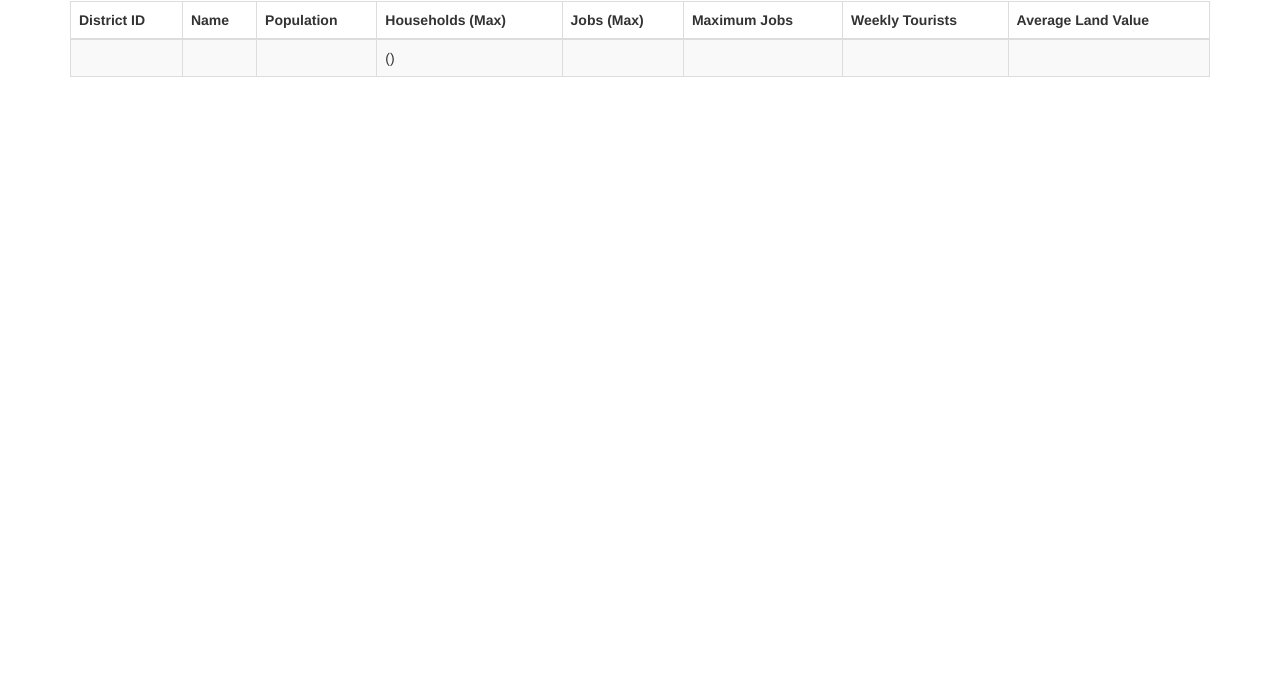
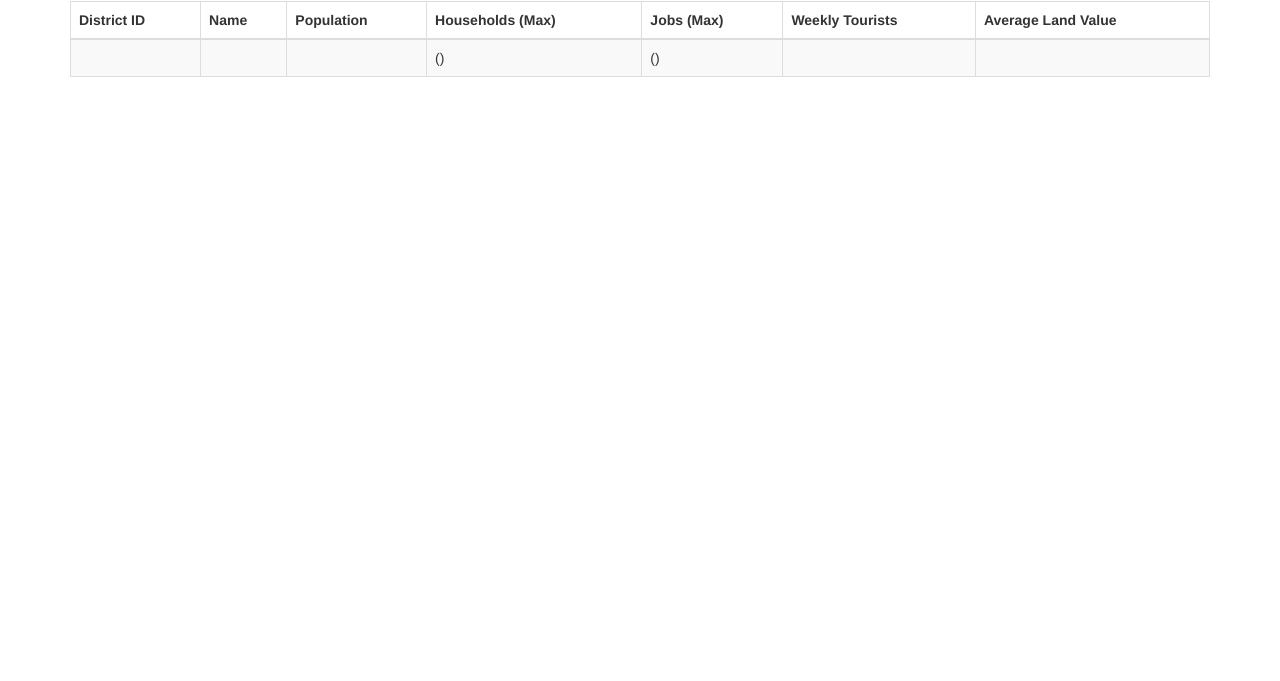
Before and after one commit to Rychard/CityWebServer, a plain HTML site: page ExternalWebsite/index.html in a window 1280 px wide. Shown: the part 119-800 px from the top of the page. Drawn offline with nearby package versions, Linux system fonts and the light colour scheme; no server answers.

Commit message:
Fix table contents.

```diff
--- a/ExternalWebsite/index.html
+++ b/ExternalWebsite/index.html
@@ -45,7 +45,6 @@
                     <th>Population</th>
                     <th>Households (Max)</th>
                     <th>Jobs (Max)</th>
-                    <th>Maximum Jobs</th>
                     <th>Weekly Tourists</th>
                     <th>Average Land Value</th>
                 </tr>
@@ -56,8 +55,7 @@
                     <td data-bind="text: DistrictName"></td>
                     <td data-bind="text: TotalPopulationCount"></td>
                     <td><span data-bind="text: CurrentHouseholds"></span> (<span data-bind="text: AvailableHouseholds"></span>)</td>
-                    <td data-bind="text: CurrentJobs"></td>
-                    <td data-bind="text: AvailableJobs"></td>
+                    <td><span data-bind="text: CurrentJobs"></span> (<span data-bind="text: AvailableJobs"></span>)</td>
                     <td data-bind="text: WeeklyTouristVisits"></td>
                     <td data-bind="text: AverageLandValue"></td>
                 </tr>
```
